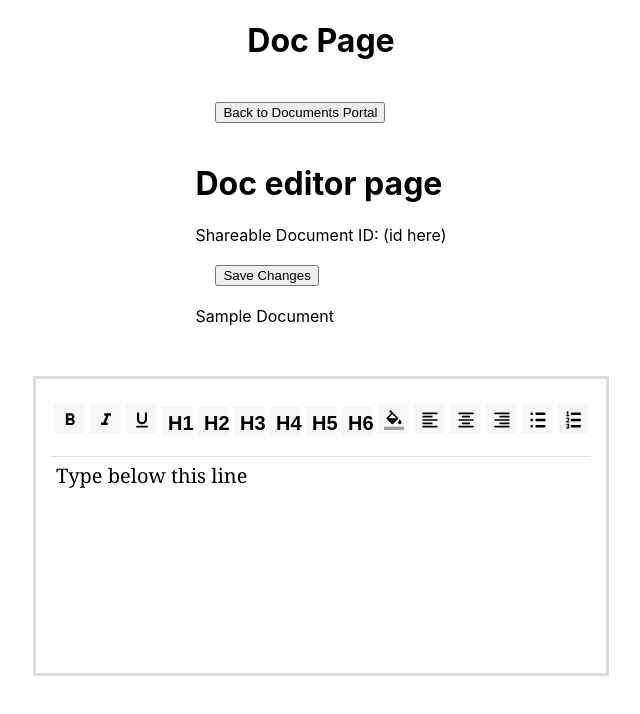
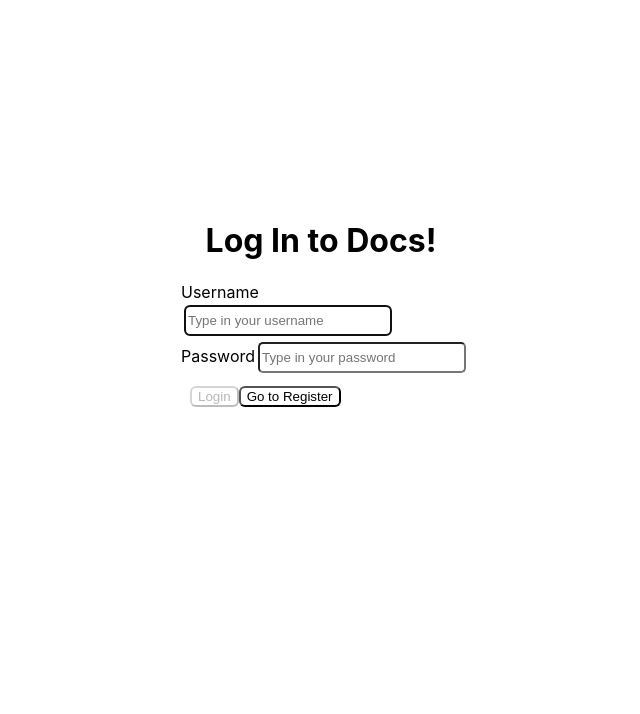
Before and after one commit to Georgiyukr/Docs, a React (Create React App) app in the folder client/: page / in a window 1280 px wide. Shown: the top 714 px of the page, without its empty margins (319-959 px from the left). Built offline with nearby package versions, Linux system fonts and the light colour scheme.

Commit message:
prepping to get register page from master

```diff
--- a/client/src/App.js
+++ b/client/src/App.js
@@ -1,11 +1,12 @@
 import React from "react";
 import EditorPage from "./containers/EditorPage";
+import Login from "./containers/Login";
 import { Route, BrowserRouter } from "react-router-dom";
 
 function App() {
   return (
     <BrowserRouter>
-      <Route path="/" exact={true} component={EditorPage} />
+      <Route path="/" exact={true} component={Login} />
     </BrowserRouter>
   );
 }
--- a/client/src/containers/Login.js
+++ b/client/src/containers/Login.js
@@ -1,5 +1,6 @@
 import React, { Component } from "react";
 import { Button, FormGroup, FormControl, FormLabel } from "react-bootstrap";
+import { Redirect } from "react-router";
 import "./Login.css";
 
 export default class Login extends Component {
@@ -83,8 +84,9 @@ export default class Login extends Component {
               bsSize="large"
               type="submit"
               style={{ borderRadius: 6, backgroundColor: "white" }}
+              onClick={() => <Redirect to="/register" />}
             >
-              Register
+              Go to Register
             </Button>
           </div>
         </form>
--- a/client/src/containers/PortalPage.js
+++ b/client/src/containers/PortalPage.js
@@ -1,5 +1,6 @@
 import React, { useState, useEffect } from "react";
-import ReactDOM from "react-dom";
+
+import ReactDOM, { Link } from "react-dom";
 
 function PortalPage(props) {
   const [documentState, setDocumentState] = useState([]);
```
Also changed, not shown: 2 other files (tests, documents, lock files or other folders).
